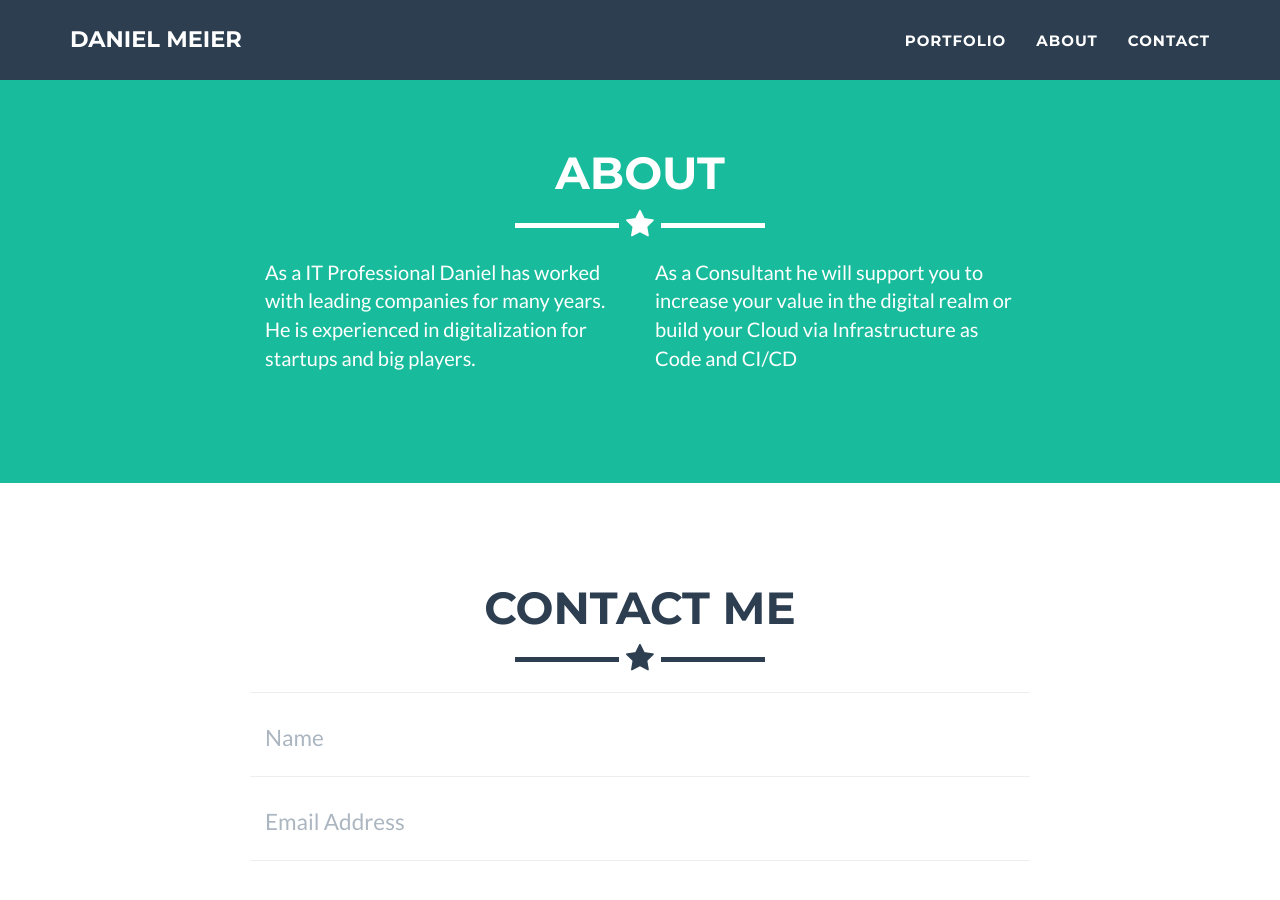
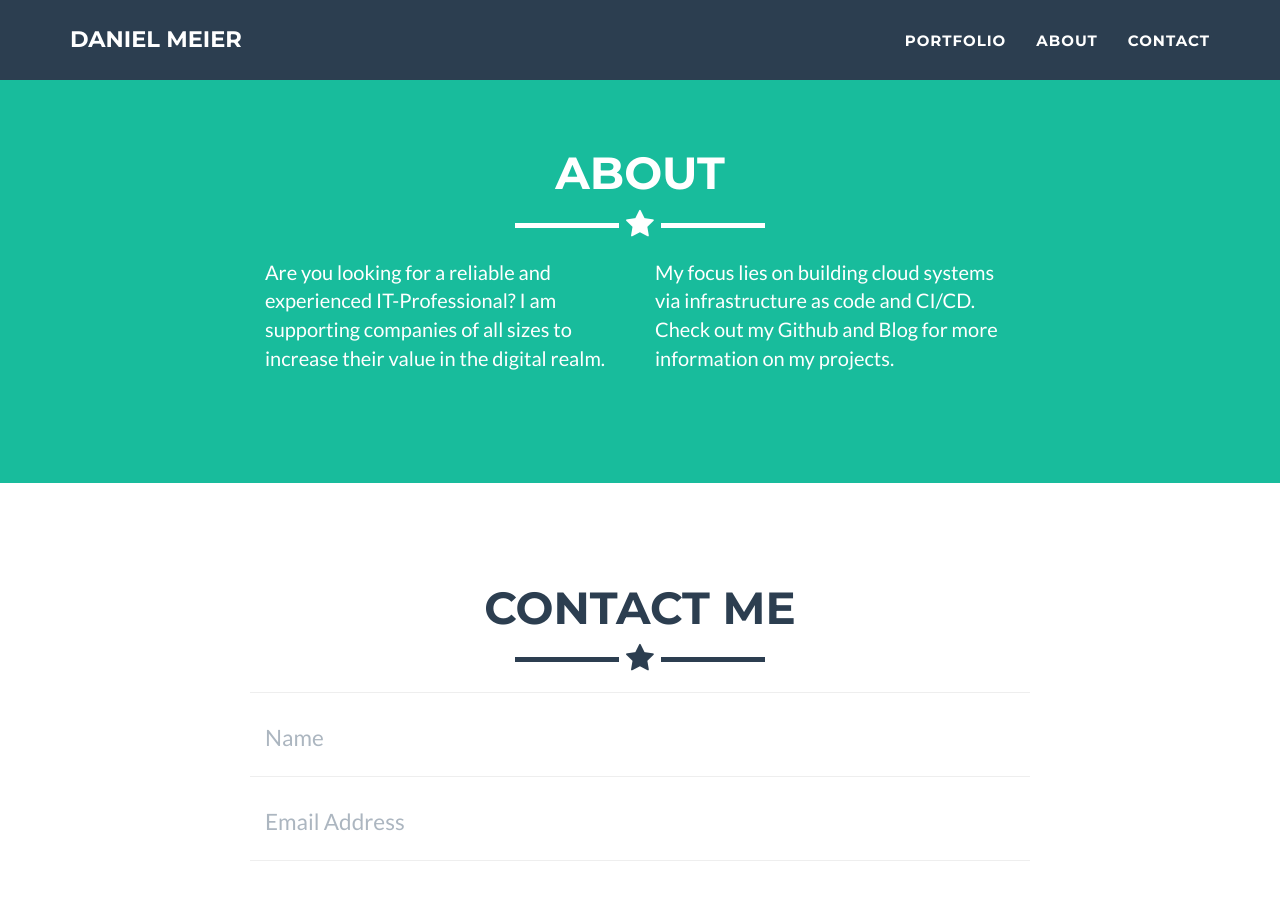
Before and after one commit to dme86/dme86.github.io, a Jekyll site: the page built from _posts/2014-07-18-project-1.markdown, in a window 1280 px wide and 900 px high, scrolled down 1483 px. Built offline with Jekyll 4.4.1, drawn with Linux system fonts in a browser that asks for light colours.

Commit message:
change text

```diff
--- a/_includes/about.html
+++ b/_includes/about.html
@@ -9,10 +9,10 @@
             </div>
             <div class="row">
                 <div class="col-lg-4 col-lg-offset-2">
-                    <p>As a IT Professional Daniel has worked with leading companies for many years. He is experienced in digitalization for startups and big players.</p>
+                    <p>Are you looking for a reliable and experienced IT-Professional? I am supporting companies of all sizes to increase their value in the digital realm.</p>
                 </div>
                 <div class="col-lg-4">
-                    <p>As a Consultant he will support you to increase your value in the digital realm or build your Cloud via Infrastructure as Code and CI/CD</p>
+                    <p>My focus lies on building cloud systems via infrastructure as code and CI/CD. Check out my Github and Blog for more information on my projects.</p>
                 </div>
                     </a>
                 </div>
```
Also changed, not shown: 1 other file.
